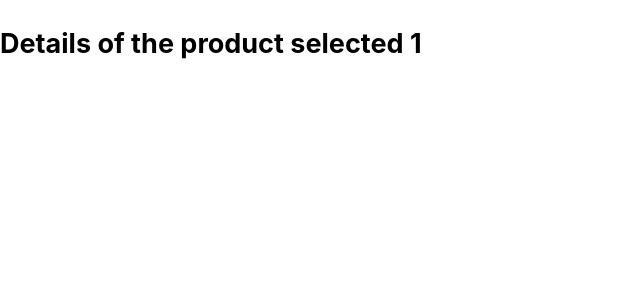
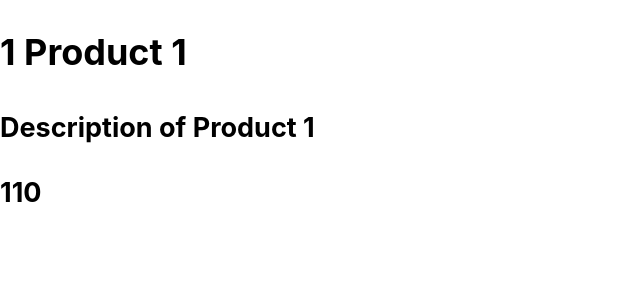
Before and after one commit to M-E-J-O-R/nextjs-blog, a Next.js app: page /product/1 in a window 1280 px wide. Shown: the top 300 px of the page, without its empty margins (0-640 px from the left). Built offline with nearby package versions, Linux system fonts and the light colour scheme; data requests are answered from the project's data file.

Commit message:
learnt about incremental static regeneration

```diff
--- /dev/null
+++ b/db.json
@@ -0,0 +1,22 @@
+{
+  "product": [
+    {
+      "id": 1,
+      "price": 110.00,
+      "name": "Product 1",
+      "body": "Description of Product 1"
+    },
+    {
+      "id": 2,
+      "price": 200.00,
+      "name": "Product 2",
+      "body": "Description of Product 2"
+    },
+    {
+      "id": 3,
+      "price": 150.00,
+      "name": "Product 3",
+      "body": "Description of Product 3"
+    }
+  ]
+}
--- a/pages/product/[productId]/index.js
+++ b/pages/product/[productId]/index.js
@@ -1,11 +1,44 @@
 import { useRouter } from "next/router";
 
-const ProductDetails = () => {
-    const router = useRouter();
-    const productId = router.query.productId;
+const Products = ({ product }) => {
+    const router = useRouter()
+
+    if (router.isFallback) {
+        return <div>Loading....</div>
+    }
     return (
-        <h2>Details of the product selected {productId}</h2>
+        <div>
+            <h1>{product.id} {product.name}</h1>
+            <h2>{product.body}</h2>
+            <h2>{product.price}</h2>
+        </div>
     );
 };
 
-export default ProductDetails;
+export default Products;
+
+export const getStaticProps = async (context) => {
+    const { params } = context;
+    const response = await fetch(`http://localhost:3001/product/${params.productId}`);
+    const data = await response.json();
+    console.log('Regenerating data')
+
+    return {
+        props: {
+            product: data
+        },
+        revalidate: 15,
+    };
+
+};
+
+
+
+export const getStaticPaths = async () => {
+    return {
+        paths: [
+            { params: { productId: '1' } }
+        ],
+        fallback: true
+    };
+};
```
Also changed, not shown: pages/product/index.js (+16 -3 lines), pages/product/[productId]/[reviewId]/index.js (renamed from pages/product/[productId]/review/[reviewId].js).
